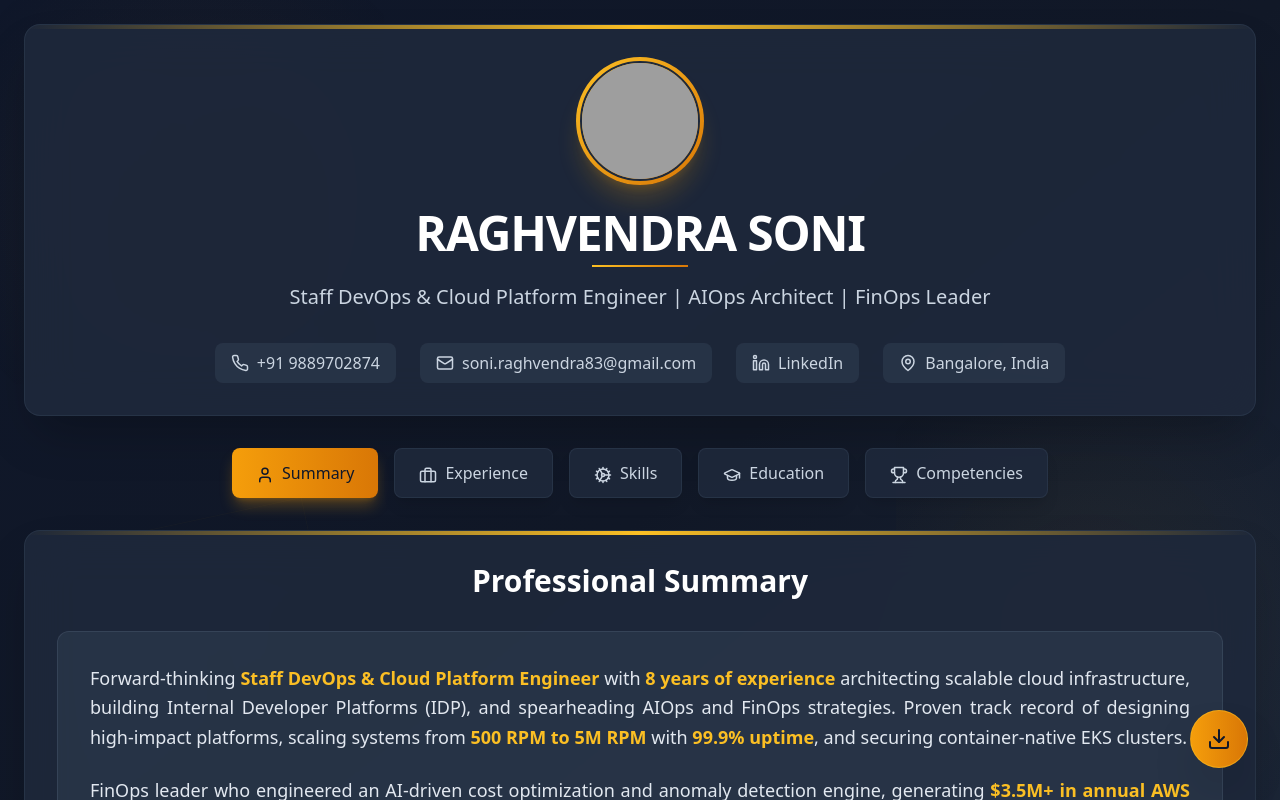
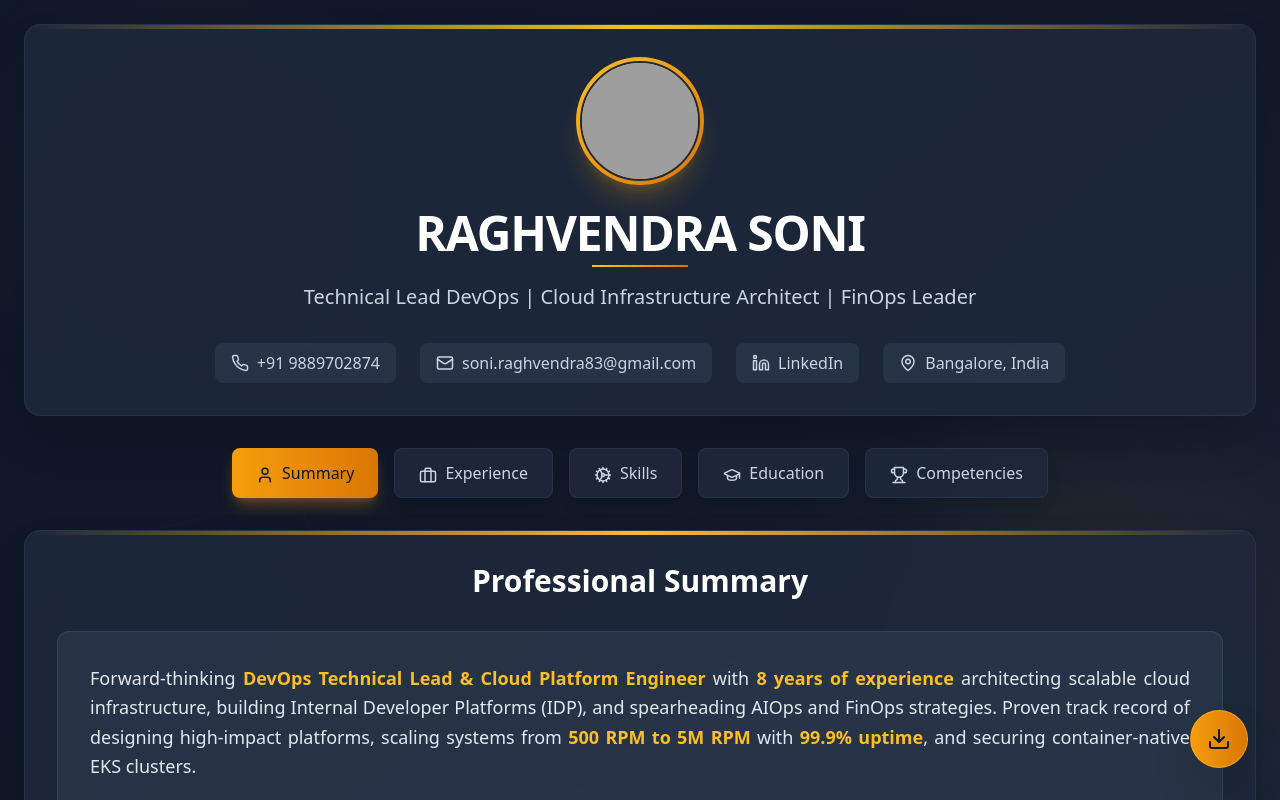
Before and after one commit to raghvendrasoni83/raghvendra-resume, a React (Vite) app: page / in a window 1280 px wide. Shown: the top 800 px of the page. Built offline with nearby package versions, Linux system fonts and the light colour scheme; grey boxes are pictures that could not be loaded.

Commit message:
resume header fix

```diff
--- a/src/components/ResumeHeader.tsx
+++ b/src/components/ResumeHeader.tsx
@@ -22,7 +22,7 @@ const ResumeHeader: React.FC = () => {
       <div className="w-24 h-0.5 bg-gradient-to-r from-amber-400 to-amber-600 mx-auto mb-4"></div>
 
       <p className="text-xl text-slate-300 mb-8 font-light">
-        Staff DevOps & Cloud Platform Engineer | AIOps Architect | FinOps Leader
+        Technical Lead DevOps | Cloud Infrastructure Architect | FinOps Leader
       </p>
 
       <div className="flex flex-wrap justify-center gap-6">
--- a/src/components/sections/SummarySection.tsx
+++ b/src/components/sections/SummarySection.tsx
@@ -11,7 +11,7 @@ const SummarySection: React.FC = () => {
 
       <div className="bg-slate-700/50 p-8 rounded-xl border border-slate-600/50 text-lg leading-relaxed text-slate-200">
         <p className="text-justify mb-6">
-          Forward-thinking <span className="font-semibold text-amber-400">Staff DevOps & Cloud Platform Engineer</span> with <span className="font-semibold text-amber-400">8 years of experience</span> architecting scalable cloud infrastructure, building Internal Developer Platforms (IDP), and spearheading AIOps and FinOps strategies. Proven track record of designing high-impact platforms, scaling systems from <span className="font-semibold text-amber-400">500 RPM to 5M RPM</span> with <span className="font-semibold text-amber-400">99.9% uptime</span>, and securing container-native EKS clusters.
+          Forward-thinking <span className="font-semibold text-amber-400">DevOps Technical Lead & Cloud Platform Engineer</span> with <span className="font-semibold text-amber-400">8 years of experience</span> architecting scalable cloud infrastructure, building Internal Developer Platforms (IDP), and spearheading AIOps and FinOps strategies. Proven track record of designing high-impact platforms, scaling systems from <span className="font-semibold text-amber-400">500 RPM to 5M RPM</span> with <span className="font-semibold text-amber-400">99.9% uptime</span>, and securing container-native EKS clusters.
         </p>
         <p className="text-justify mb-6">
           FinOps leader who engineered an AI-driven cost optimization and anomaly detection engine, generating <span className="font-semibold text-amber-400">$3.5M+ in annual AWS savings</span> through ML pipeline optimization, predictive rightsizing (Karpenter/KEDA), and smart edge routing.
```
Also changed, not shown: 3 other files (tests, documents, lock files or other folders).
